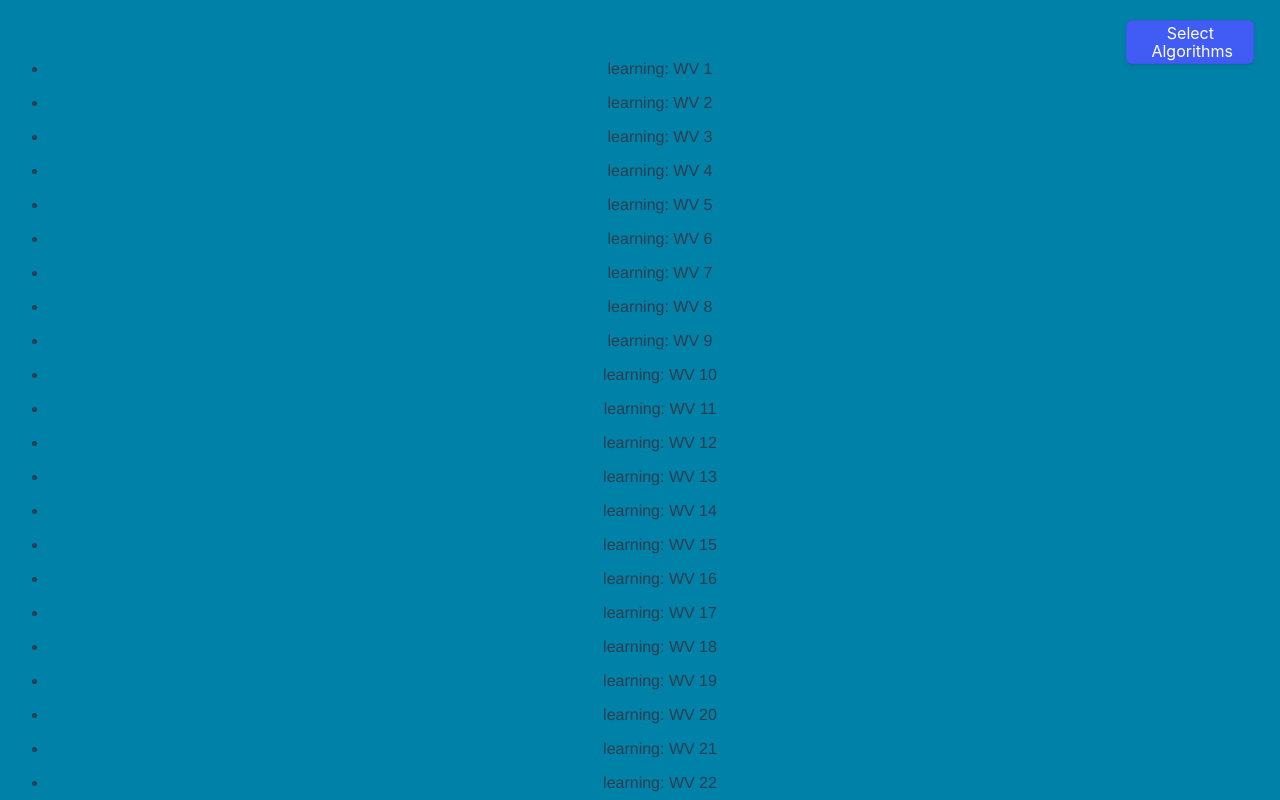
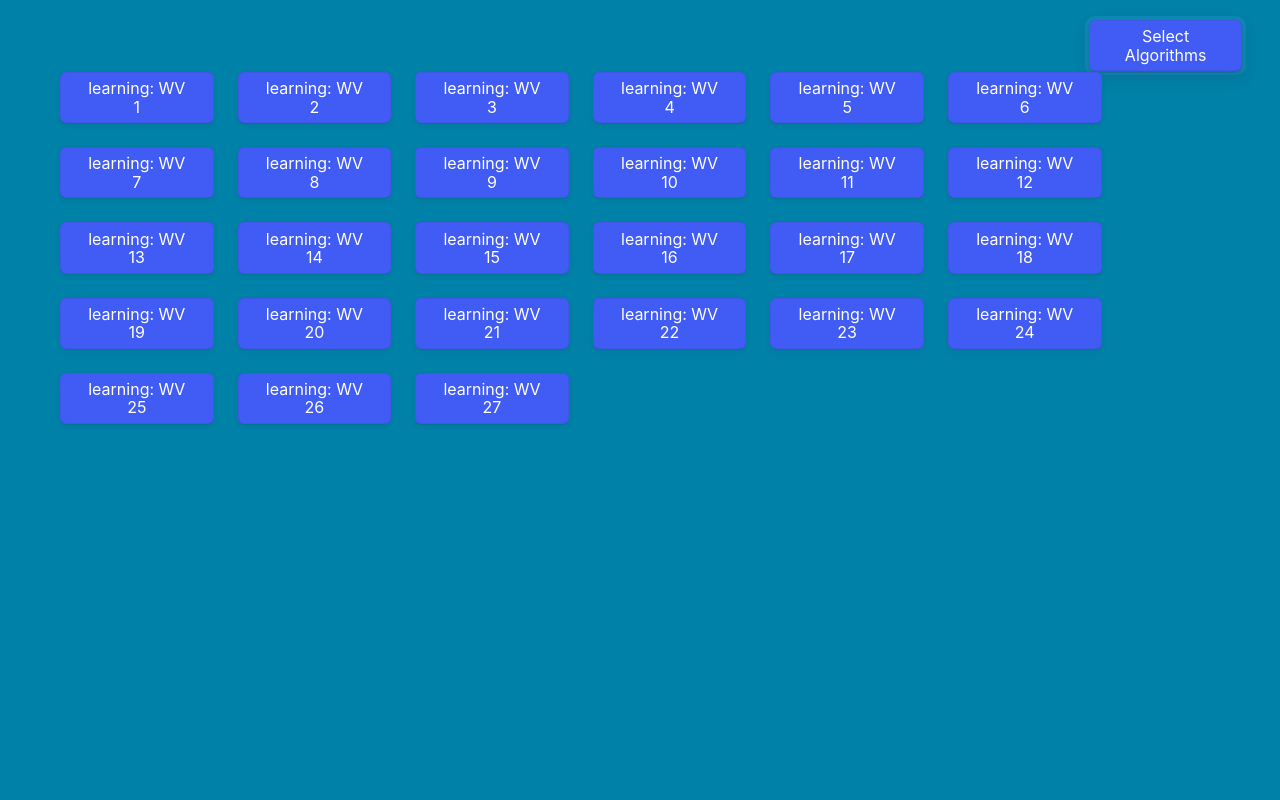
Before and after one commit to LeedsJohn/vue-algorithm-trainer, a Vue app: page / in a window 1280 px wide. Both pictures are taken after a click on the button "Select Algorithms". Shown: the top 800 px of the page. Built offline with nearby package versions, Linux system fonts and the light colour scheme.

Commit message:
improved styling

```diff
--- a/src/components/UI/BaseButton.vue
+++ b/src/components/UI/BaseButton.vue
@@ -1,5 +1,5 @@
 <template>
-  <button>
+  <button class="button-9">
     <slot></slot>
   </button>
 </template>
@@ -20,9 +20,9 @@ button {
   cursor: pointer;
   font-family: -apple-system,system-ui,"Segoe UI",Roboto,"Helvetica Neue",Ubuntu,sans-serif;
   font-size: 100%;
-  height: 44px;
+  height: 4vw;
   line-height: 1.15;
-  margin: 12px 0 0;
+  margin: 12px;
   outline: none;
   overflow: hidden;
   padding: 0 25px;
@@ -34,7 +34,7 @@ button {
   user-select: none;
   -webkit-user-select: none;
   touch-action: manipulation;
-  width: 10%;
+  width: 12vw;
 }
 
 .button-9:disabled {
--- a/src/components/select_algs/TheAlgSelector.vue
+++ b/src/components/select_algs/TheAlgSelector.vue
@@ -1,9 +1,11 @@
 <template>
   <ul v-for="alg in allAlgs" :key="alg.name">
     <li v-if="!ignored.includes(alg.name)" @click="addToIgnored(alg)">
-      learning: {{ alg.name }}
+      <base-button class="test">learning: {{ alg.name }}</base-button>
     </li>
-    <li v-else @click="removeFromIgnored(alg)">NOT learning: {{ alg.name }}</li>
+    <li v-else @click="removeFromIgnored(alg)">
+      <base-button>NOT learning: {{ alg.name }}</base-button>
+    </li>
   </ul>
 </template>
 
@@ -34,3 +36,15 @@ export default {
   },
 };
 </script>
+
+<style scoped>
+li {
+  list-style-type: none;
+  float: left;
+}
+
+li .test {
+  display: block;
+}
+
+</style>
```
